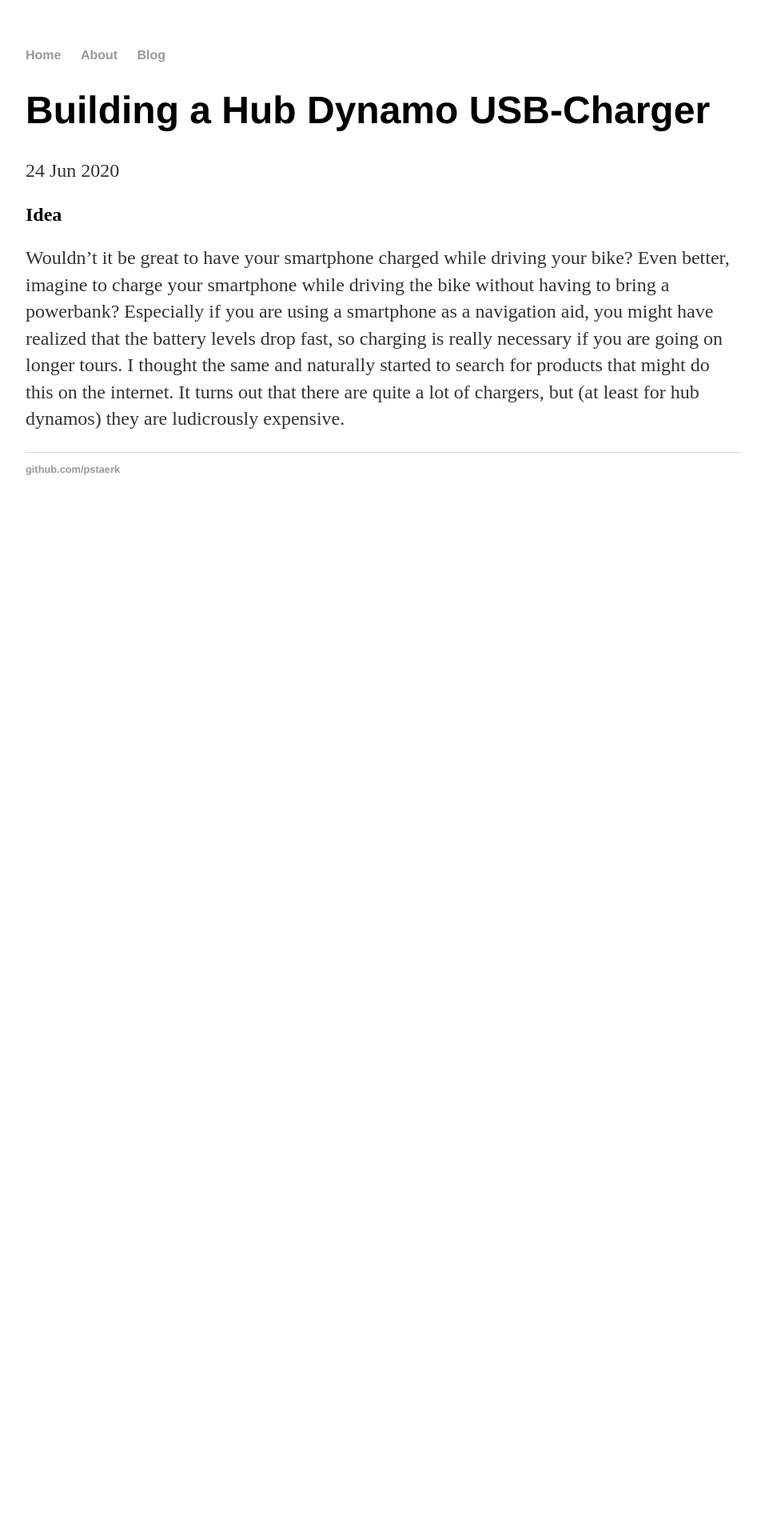
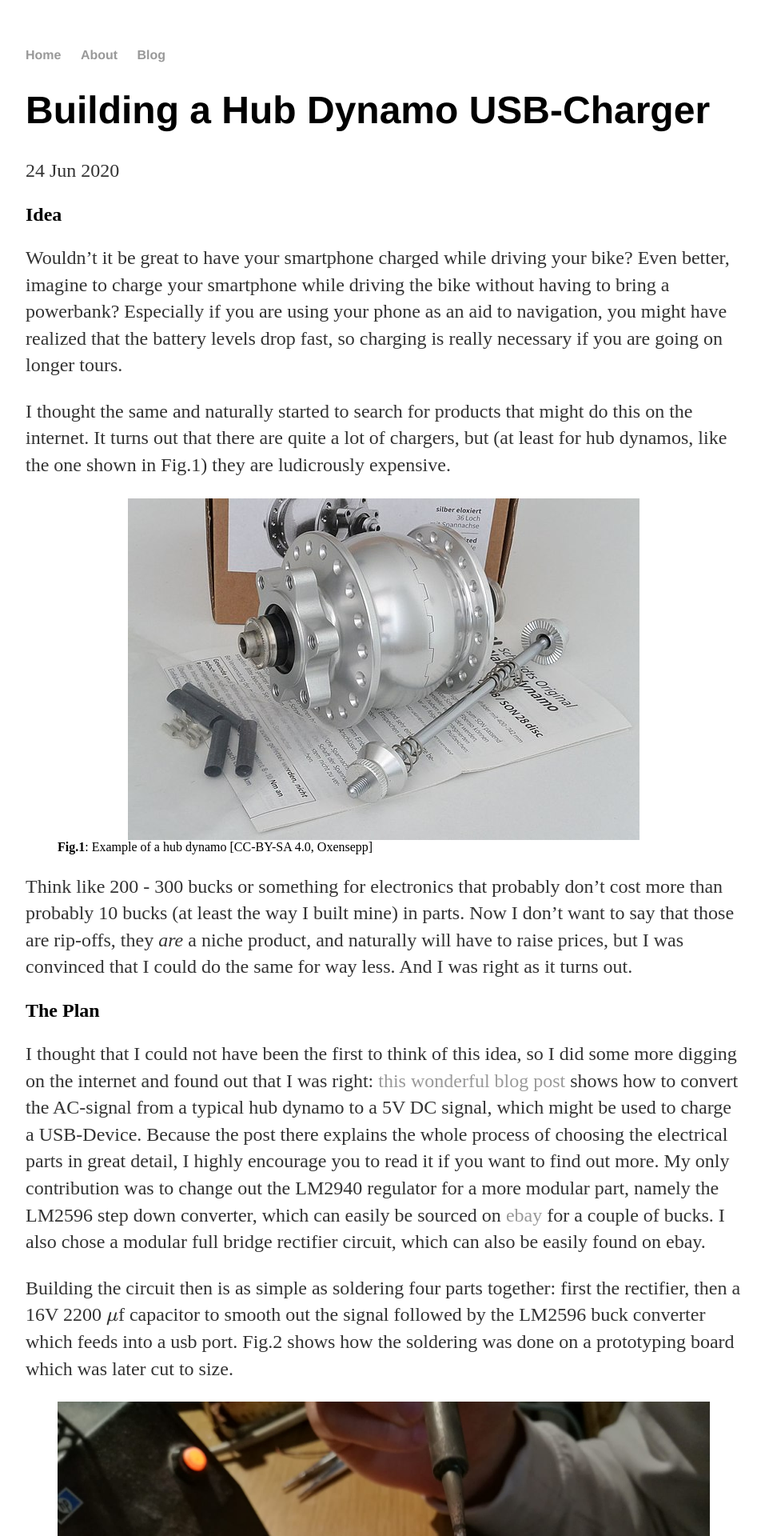
Before and after one commit to FranzDuck/franzduck.github.io, a Jekyll site: the page built from _posts/2020-06-24-DynamoConv.md, in a window 1280 px wide. Shown: the top 1920 px of the page at 80% size, without its empty margins (160-1117 px from the left). Built offline with Jekyll 4.4.1, drawn with Linux system fonts in a browser that asks for light colours; formulas are drawn with MathJax 3; before the commit the page ends 900 px from its top, so only the background shows below that; some of the changed text lies outside the part shown.

Commit message:
Dynamo article and image styles.

```diff
--- a/_posts/2020-06-24-DynamoConv.md
+++ b/_posts/2020-06-24-DynamoConv.md
@@ -9,6 +9,49 @@ usemathjax: true
 
 Wouldn't it be great to have your smartphone charged while driving your bike?
 Even better, imagine to charge your smartphone while driving the bike without having to bring a powerbank?
-Especially if you are using a smartphone as a navigation aid, you might have realized that the battery levels drop fast, so charging is really necessary if you are going on longer tours.
+Especially if you are using your phone as an aid to  navigation, you might have realized that the battery levels drop fast, so charging is really necessary if you are going on longer tours.
+
 I thought the same and naturally started to search for products that might do this on the internet.
-It turns out that there are quite a lot of chargers, but (at least for hub dynamos) they are ludicrously expensive.
+It turns out that there are quite a lot of chargers, but (at least for hub dynamos, like the one shown in Fig.1) they are ludicrously expensive.
+
+{% include image.html url="/assets/HubDynamoExample.jpg" description="<b>Fig.1</b>: Example of a hub dynamo [CC-BY-SA 4.0, Oxensepp]" %}
+
+Think like 200 - 300 bucks or something for electronics that probably don't cost more than probably 10 bucks (at least the way I built mine) in parts.
+Now I don't want to say that those are rip-offs, they *are* a niche product, and naturally will have to raise prices, but I was convinced that I could do the same for way less.
+And I was right as it turns out.
+
+## The Plan
+
+I thought that I could not have been the first to think of this idea, so I did some more digging on the internet and found out that I was right: [this wonderful blog post](https://parttimetinkerer.wordpress.com/2011/11/12/charging-usb-devices-from-a-hub-dynamo/) shows how to convert the AC-signal from a typical hub dynamo to a 5V DC signal, which might be used to charge a USB-Device.
+Because the post there explains the whole process of choosing the electrical parts in great detail, I highly encourage you to read it if you want to find out more.
+My only contribution was to change out the LM2940 regulator for a more modular part, namely the LM2596 step down converter, which can easily be sourced on [ebay](https://www.ebay.com/sch/i.html?&_nkw=lm2596) for a couple of bucks.
+I also chose a modular full bridge rectifier circuit, which can also be easily found on ebay.
+
+Building the circuit then is as simple as soldering four parts together: first the rectifier, then a 16V 2200 $$\mu$$f capacitor to smooth out the signal followed by the LM2596 buck converter which feeds into a usb port.
+Fig.2 shows how the soldering was done on a prototyping board which was later cut to size.
+
+{% include image.html url="/assets/Soldering.jpeg" description="<b>Fig.2</b>: Soldering the capacitor to the full bridge rectifier." %}
+
+At every step in the process we tested the circuit with a simple multimeter.
+First the rectifier-capacitor circuit was tested on its ability to create a dc signal from a arbitrary ac signal created by a lab power supply.
+Next, after the buck converter was added, the stability of the 5V signal was tested.
+Just as [the blog write up](https://parttimetinkerer.wordpress.com/2011/11/12/charging-usb-devices-from-a-hub-dynamo/) above stated, the addition of a large capacitor proved to be a good stabilizer and the circuit puts out 5V even for a low frequency of the hub dynamo.
+Some part of the testing is shown in fig.3 .
+
+{% include image.html url="/assets/Testing.jpeg" description="<b>Fig.3</b>: Testing the circuit after the addition of the DC-DC converter." %}
+
+After the circuit had been rigorously tested, it was time to put a box around it in order for it to be shielded from the elements when driving.
+To that end I designed a simple 3d-printable enclosure with two separate compartments.
+One compartment for the bulk of the more sensitive components such as the capacitor and the converter, and the second one for the USB port.
+Putting everything into the box, we sealed of the interface between the compartments with hot glue.
+The reasoning behind this was that the box has to have a opening on one side to enable the smartphone to be plugged in, but we also did not want to have any chance of water getting inside the box with the more vulnerable parts.
+
+Finally the box was fixed to my bike using some simple zip ties.
+The end product is shown in fig. 4 .
+
+{% include image.html url="/assets/Installation.jpeg" description="<b>Fig.3</b>: Installing the 3d printed box on the bike. Power from the dynamo was grabbed by soldering two small wires to the cables that originally were connected only to the main torch. The USB port is located on the underside of the small box." %}
+
+Long term tests on the ability of the circuit to charge a phone still have to be carried out, although first tests showed that I was at least able to keep the battery at the same level for the duration of small (about 10km) tours.
+The final constellation of a phone connected to the charger, while being supported by a 3d-printable phone holder located on the handlebar is shown in fig. 5.
+
+{% include image.html url="/assets/Installation2.jpeg" description="<b>Fig.3</b>: Final setup of the charging circuit on my bike." %}
--- a/css/main.css
+++ b/css/main.css
@@ -41,3 +41,11 @@ ul.posts {
 ul.posts li {
     list-style: none;
 }
+
+img {
+    display: block;
+    margin-left: auto;
+    margin-right: auto;
+    max-width: 100%;
+    height: auto;
+}
```
Also changed, not shown: _posts/2020-05-17-Simulating2.md (deleted, +0 -101 lines), assets/HubDynamoExample.jpg (added), assets/Installation.jpeg (added), assets/Installation2.jpeg (added), assets/Soldering.jpeg (added), assets/Testing.jpeg (added).
